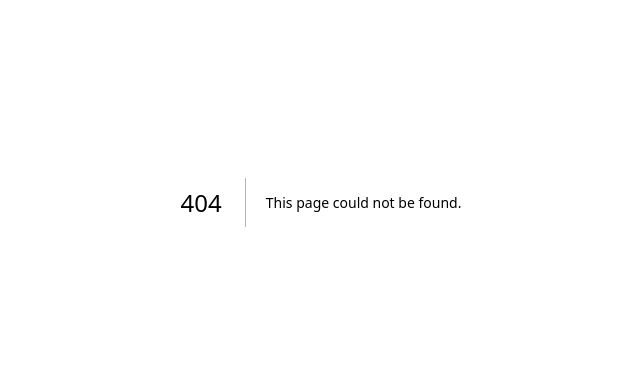
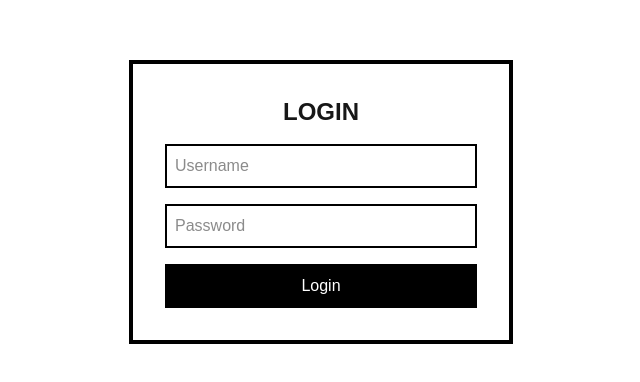
Before and after one commit to lurenjia534/vpsweb, a Next.js app: page /login in a window 1280 px wide. Before the commit this address had no page. Shown: the part 198-580 px from the top of the page, without its empty margins (319-959 px from the left). Built offline with nearby package versions, Linux system fonts and the light colour scheme.

Commit message:
Add simple login system

```diff
--- /dev/null
+++ b/src/app/login/page.tsx
@@ -0,0 +1,60 @@
+"use client";
+
+import { useState, useEffect } from "react";
+import { useRouter } from "next/navigation";
+import { useAuth } from "@/hooks/useAuth";
+
+export default function LoginPage() {
+  const router = useRouter();
+  const { loggedIn, login } = useAuth();
+  const [username, setUsername] = useState("");
+  const [password, setPassword] = useState("");
+  const [error, setError] = useState("");
+
+  useEffect(() => {
+    if (loggedIn) {
+      router.push("/");
+    }
+  }, [loggedIn, router]);
+
+  const handleSubmit = (e: React.FormEvent) => {
+    e.preventDefault();
+    if (login(username, password)) {
+      router.push("/");
+    } else {
+      setError("Invalid credentials");
+    }
+  };
+
+  return (
+    <div className="min-h-screen flex items-center justify-center p-4 bg-white">
+      <form
+        onSubmit={handleSubmit}
+        className="border-4 border-black p-8 max-w-sm w-full space-y-4"
+      >
+        <h1 className="text-2xl font-black uppercase text-center">Login</h1>
+        <input
+          type="text"
+          value={username}
+          onChange={(e) => setUsername(e.target.value)}
+          placeholder="Username"
+          className="border-2 border-black p-2 w-full"
+        />
+        <input
+          type="password"
+          value={password}
+          onChange={(e) => setPassword(e.target.value)}
+          placeholder="Password"
+          className="border-2 border-black p-2 w-full"
+        />
+        {error && <p className="text-red-600 text-sm">{error}</p>}
+        <button
+          type="submit"
+          className="bg-black text-white border-2 border-black px-4 py-2 w-full"
+        >
+          Login
+        </button>
+      </form>
+    </div>
+  );
+}
--- a/src/app/page.tsx
+++ b/src/app/page.tsx
@@ -4,15 +4,25 @@ import { useState, useEffect } from "react";
 import { motion, AnimatePresence } from "framer-motion";
 import { VPSConnection } from "@/types/vps";
 import { useWebSocketManager } from "@/hooks/useWebSocketManager";
+import { useAuth } from "@/hooks/useAuth";
+import { useRouter } from "next/navigation";
 import AddVPSModal from "@/components/AddVPSModal";
 import VPSCard from "@/components/VPSCard";
 import ImportExportModal from "@/components/ImportExportModal";
 
 export default function Home() {
+  const { loggedIn, logout } = useAuth();
+  const router = useRouter();
   const [connections, setConnections] = useState<VPSConnection[]>([]);
   const [isModalOpen, setIsModalOpen] = useState(false);
   const [isImportExportModalOpen, setIsImportExportModalOpen] = useState(false);
   const wsConnections = useWebSocketManager(connections);
+
+  useEffect(() => {
+    if (!loggedIn) {
+      router.push("/login");
+    }
+  }, [loggedIn, router]);
 
   // Load connections from localStorage on mount
   useEffect(() => {
@@ -67,6 +77,11 @@ export default function Home() {
     return false;
   };
 
+  const handleLogout = () => {
+    logout();
+    router.push("/login");
+  };
+
   return (
     <main className="min-h-screen bg-white p-0">
       <motion.div
@@ -113,6 +128,16 @@ export default function Home() {
             whileTap={{ scale: 0.95 }}
           >
             + ADD VPS
+          </motion.button>
+          <motion.button
+            onClick={handleLogout}
+            className="bg-white text-black font-black uppercase px-4 md:px-6 py-3 md:py-4 border-4 border-black hover:bg-black hover:text-white transition-colors w-full md:w-auto"
+            initial={{ scale: 0 }}
+            animate={{ scale: 1 }}
+            transition={{ duration: 0.2, delay: 0.35, ease: "linear" }}
+            whileTap={{ scale: 0.95 }}
+          >
+            LOG OUT
           </motion.button>
         </div>
       </motion.div>
--- /dev/null
+++ b/src/hooks/useAuth.ts
@@ -0,0 +1,34 @@
+"use client";
+
+import { useState, useEffect } from "react";
+
+const USER = "admin";
+const PASS = "password";
+const STORAGE_KEY = "loggedIn";
+
+export function useAuth() {
+  const [loggedIn, setLoggedIn] = useState(false);
+
+  useEffect(() => {
+    if (typeof window !== "undefined") {
+      const flag = localStorage.getItem(STORAGE_KEY);
+      setLoggedIn(flag === "true");
+    }
+  }, []);
+
+  const login = (username: string, password: string) => {
+    if (username === USER && password === PASS) {
+      localStorage.setItem(STORAGE_KEY, "true");
+      setLoggedIn(true);
+      return true;
+    }
+    return false;
+  };
+
+  const logout = () => {
+    localStorage.removeItem(STORAGE_KEY);
+    setLoggedIn(false);
+  };
+
+  return { loggedIn, login, logout };
+}
```
